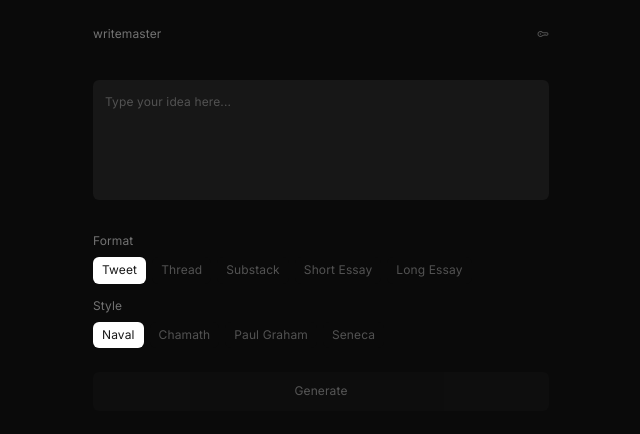
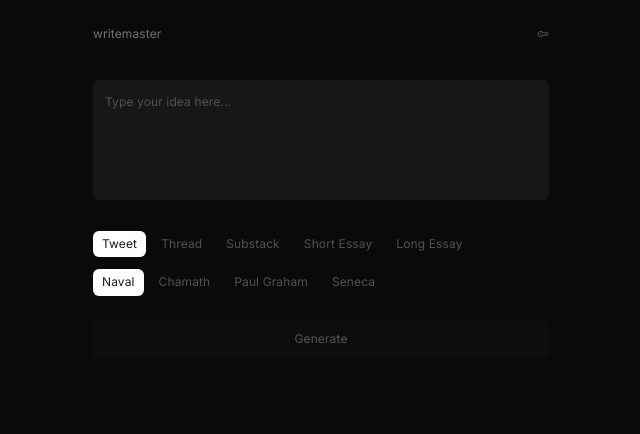
Before and after one commit to keryilmaz/writemaster, a React (Vite) app: page / in a window 1280 px wide. Shown: the top 434 px of the page, without its empty margins (319-959 px from the left). Built offline with nearby package versions, Linux system fonts and the light colour scheme.

Commit message:
remove titles

```diff
--- a/src/App.jsx
+++ b/src/App.jsx
@@ -118,7 +118,6 @@ function App() {
       />
 
       {/* Formats */}
-      <div className="text-neutral-500 mb-2">Format</div>
       <div className="flex flex-wrap gap-2 mb-4">
         {formatList.map((f) => (
           <button
@@ -132,7 +131,6 @@ function App() {
       </div>
 
       {/* Styles */}
-      <div className="text-neutral-500 mb-2">Style</div>
       <div className="flex flex-wrap gap-2 mb-8">
         {styleList.map((s) => (
           <button
```
